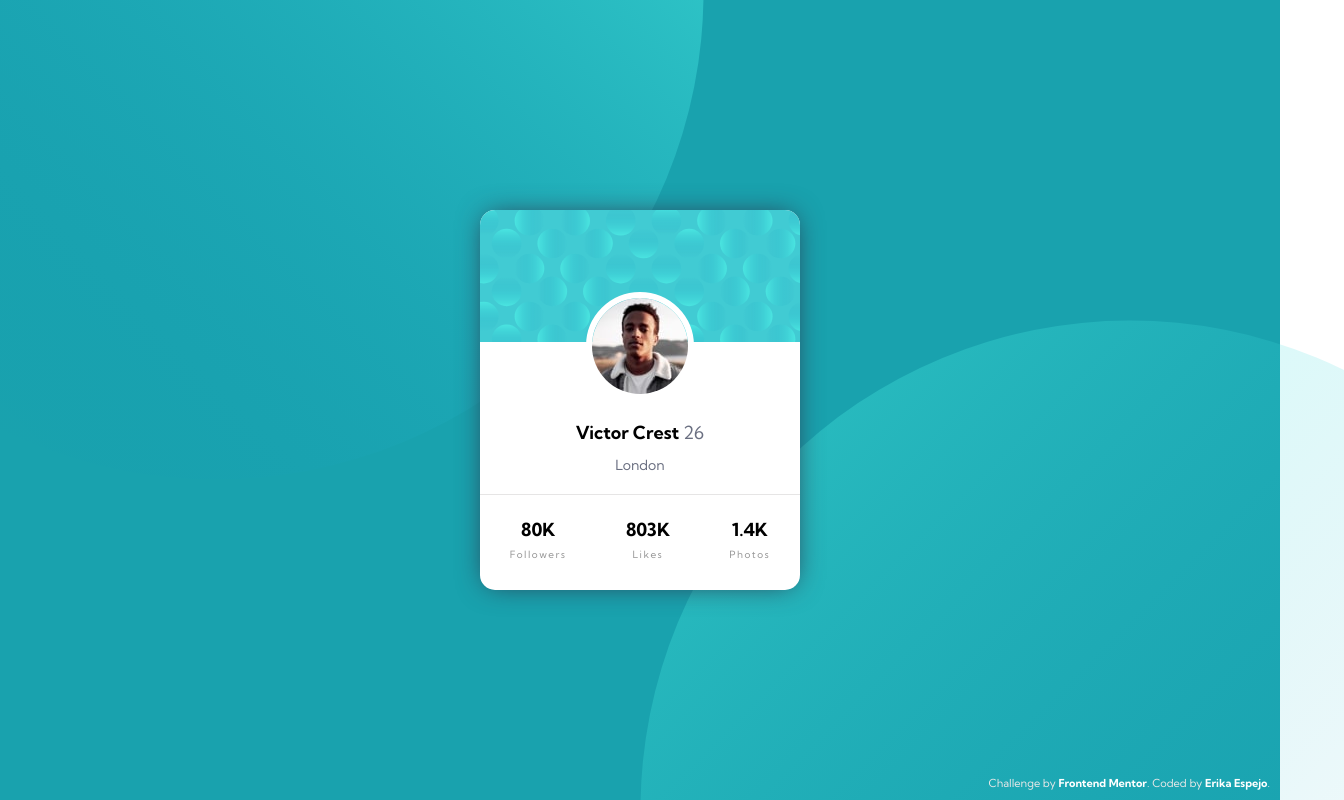
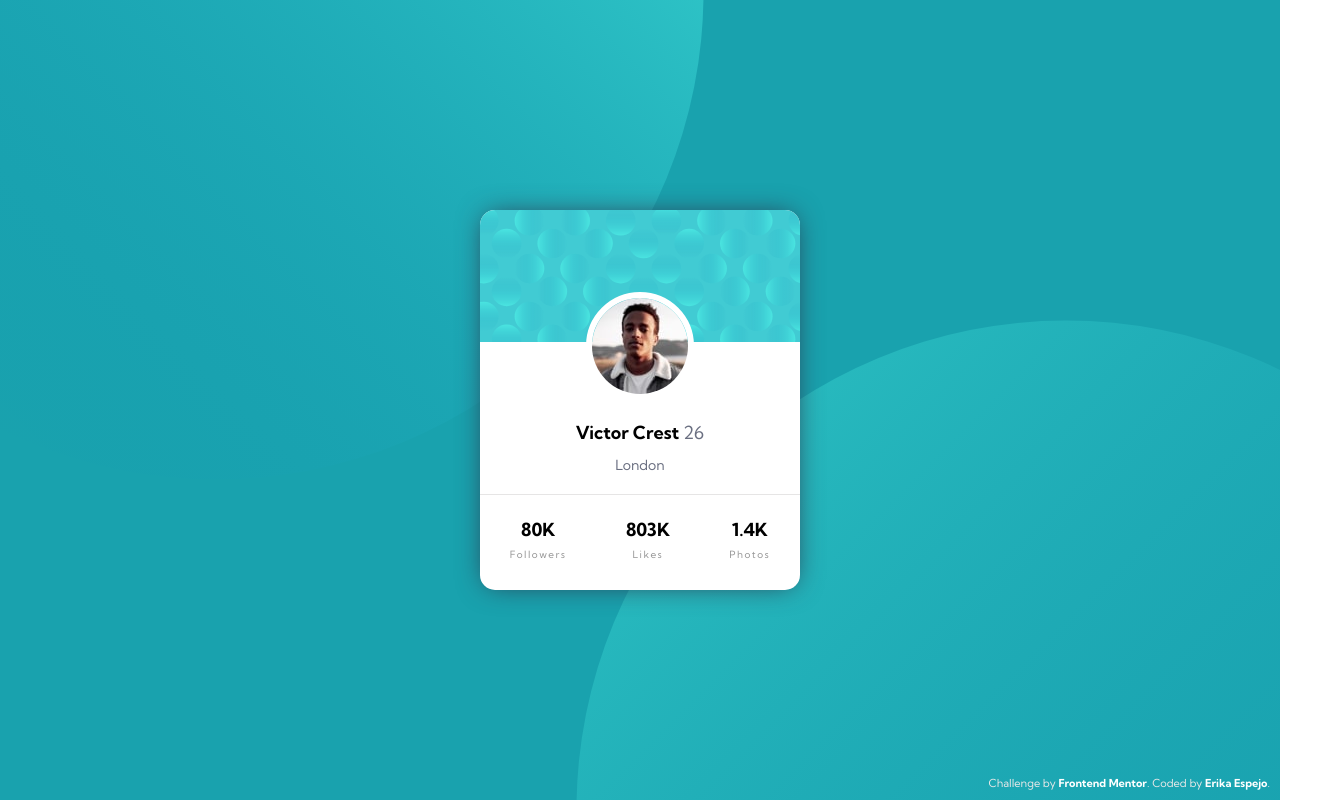
Before and after one commit to ErikaEspejo/profile-card-frontend-mentor, a plain HTML site: page index.html in a window 1280 px wide. Shown: the whole page, 1344 px wide, since content can reach past the window. Drawn offline with Linux system fonts and the light colour scheme.

```diff
--- a/style.css
+++ b/style.css
@@ -42,11 +42,10 @@ body {
 .bottom {
   inset-block-start: 40vh;
   block-size: 60vh;
-  inset-inline-start: 50vw;
+  inset-inline-start: 45vw;
   background:no-repeat url(./images/bg-pattern-bottom.svg);
   background-position: left top;
 }
-
 
 .container {
   position: absolute;
@@ -57,6 +56,7 @@ body {
   background-color: white;
   display: flex;
   flex-direction: column;
+  margin: 10px;
 }
 
 .background-top {
```
